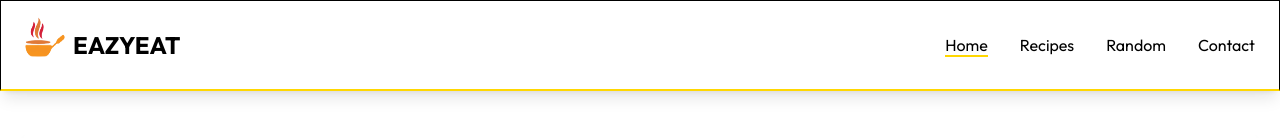
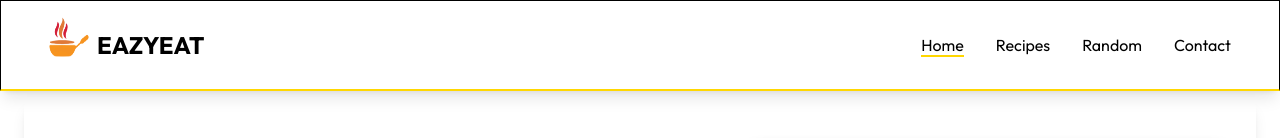
Before and after one commit to AbanobRafik/EAZYEATS, a React (Vite) app: page / in a window 1280 px wide. Shown: the top 138 px of the page. Built offline with nearby package versions, Linux system fonts and the light colour scheme; no server answers.

Commit message:
make last updates in home and nav

```diff
--- a/src/Components/NavBar.tsx
+++ b/src/Components/NavBar.tsx
@@ -5,7 +5,8 @@ import { Menu } from "lucide-react";
 const NavBar = () => {
   const [openMenu, setIsOpenMenu] = useState(false);
   return (
-    <nav className="relative flex-wrap flex w-full justify-between items-center px-6 py-4 backdrop:blur-md border-b-amber-300 border-b-2 bg-white/10 backdrop-blur-md border shadow-lg">
+    <div className="fixed top-0 w-full z-50">
+      <nav className="relative flex-wrap flex w-full justify-between items-center px-12 py-4 backdrop:blur-md border-b-amber-300 border-b-2 bg-white/10 backdrop-blur-md border shadow-lg">
         {/* for small screen */}
         <div className="flex items-center space-x-2">
           <img src="/src/assets/logo.png" className="w-10 h-10 mb-4" />
@@ -59,6 +60,7 @@ const NavBar = () => {
           </ul>
         </div>
       </nav>
+    </div>
   );
 };
 
--- a/src/Pages/Home.tsx
+++ b/src/Pages/Home.tsx
@@ -28,7 +28,7 @@ const Home = () => {
   }, []);
 
   return (
-    <div className="px-6 py-10 flex flex-col gap-10">
+    <div className="px-6 py-10 mt-15 flex flex-col gap-10">
       {/* Hero Section */}
       <div className="flex items-center justify-between md:flex-row flex-col md:px-8 px-6 md:py-10 py-8 md:gap-12 gap-8 bg-white shadow-lg rounded-lg">
         <div className="flex flex-col md:gap-5 gap-3 text-center md:text-left">
@@ -42,7 +42,7 @@ const Home = () => {
             mouth-watering dishes and find your next favorite meal today!
           </p>
           <Link to={"/recipes"}>
-            <button className="p-3 text-xl cursor-pointer hover:bg-amber-600 duration-800 ease-in-out transition flex m-auto md:m-0 items-center gap-2.5 bg-amber-500 text-gray-50 rounded-full">
+            <button className="p-3 text-xl cursor-pointer  hover:bg-amber-600 duration-800 ease-in-out transition flex m-auto md:m-0 items-center gap-2.5 bg-amber-500 text-gray-50 rounded-full">
               Explore Recipes
               <UtensilsCrossed />
             </button>
@@ -71,7 +71,7 @@ const Home = () => {
           </p>
         </div>
 
-        <div className="justify-between items-center w-full md:w-6xl hidden md:flex">
+        <div className="justify-between items-center w-full md:w-6xl hidden lg:flex">
           <h3 className="text-black font-semibold text-3xl">Latest Recipes</h3>
           <Link to={"/recipes"}>
             <button className="bg-amber-400 flex gap-1 px-3 py-2 rounded-xl cursor-pointer hover:bg-amber-600 text-gray-50">
```
Lines whose indentation alone changed are shown as unchanged.
